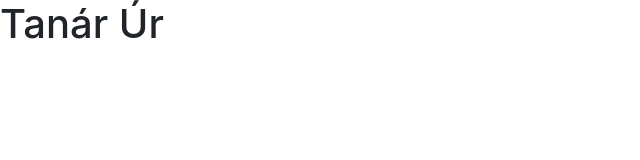
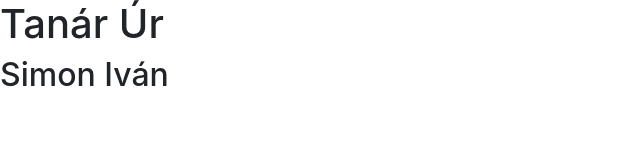
Before and after one commit to IsaacGilgames/10A_1, a plain HTML site: page index.html in a window 1280 px wide. Shown: the whole page, without its empty margins (0-640 px from the left). Drawn offline with Linux system fonts and the light colour scheme.

Commit message:
Update index.html
Beírtam a nevemet

```diff
--- a/index.html
+++ b/index.html
@@ -13,6 +13,7 @@
 <body>
     <div >
         <h1>Tanár Úr</h1>
+        <h2>Simon Iván</h2>
     </div>
 </body>
 </html>
```
